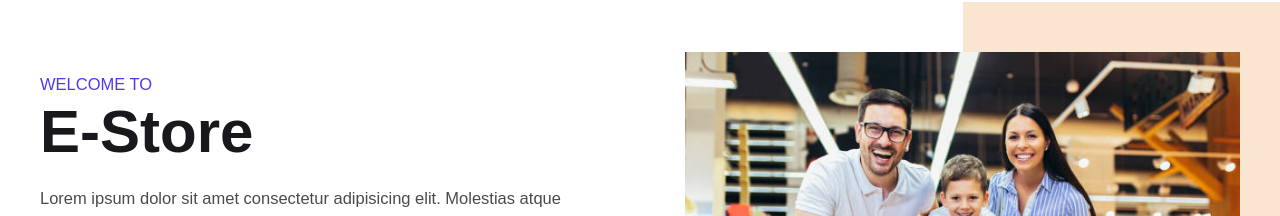
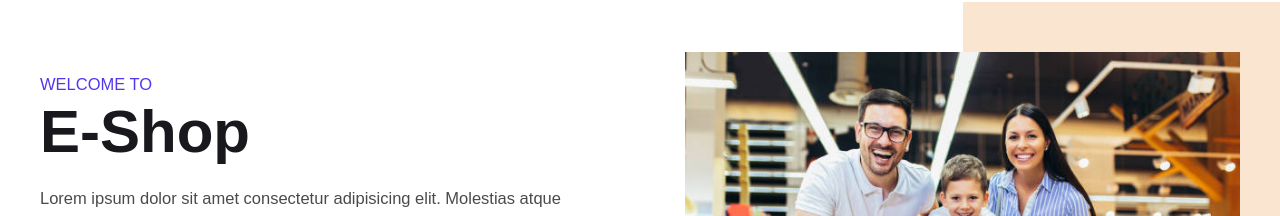
Before and after one commit to vaibhavshanbhag6/ECommerce-ReactJS, a React (Create React App) app: page /about in a window 1280 px wide. Shown: the part 168-384 px from the top of the page. Built offline with nearby package versions, Linux system fonts and the light colour scheme; no server answers.

Commit message:
About Changes

```diff
--- a/src/About.js
+++ b/src/About.js
@@ -1,14 +1,11 @@
-import React from 'react'
-import HeroSection from './components/HeroSection'
+import React from "react";
+import HeroSection from "./components/HeroSection";
 
 const About = () => {
+  const data = {
+    name: "E-Shop",
+  };
+  return <HeroSection myData={data}></HeroSection>;
+};
 
-  const data = {
-    name : "E-Store"
-  }
-  return (
-    <HeroSection myData={data}></HeroSection>
-  )
-}
-
-export default About
+export default About;
```
